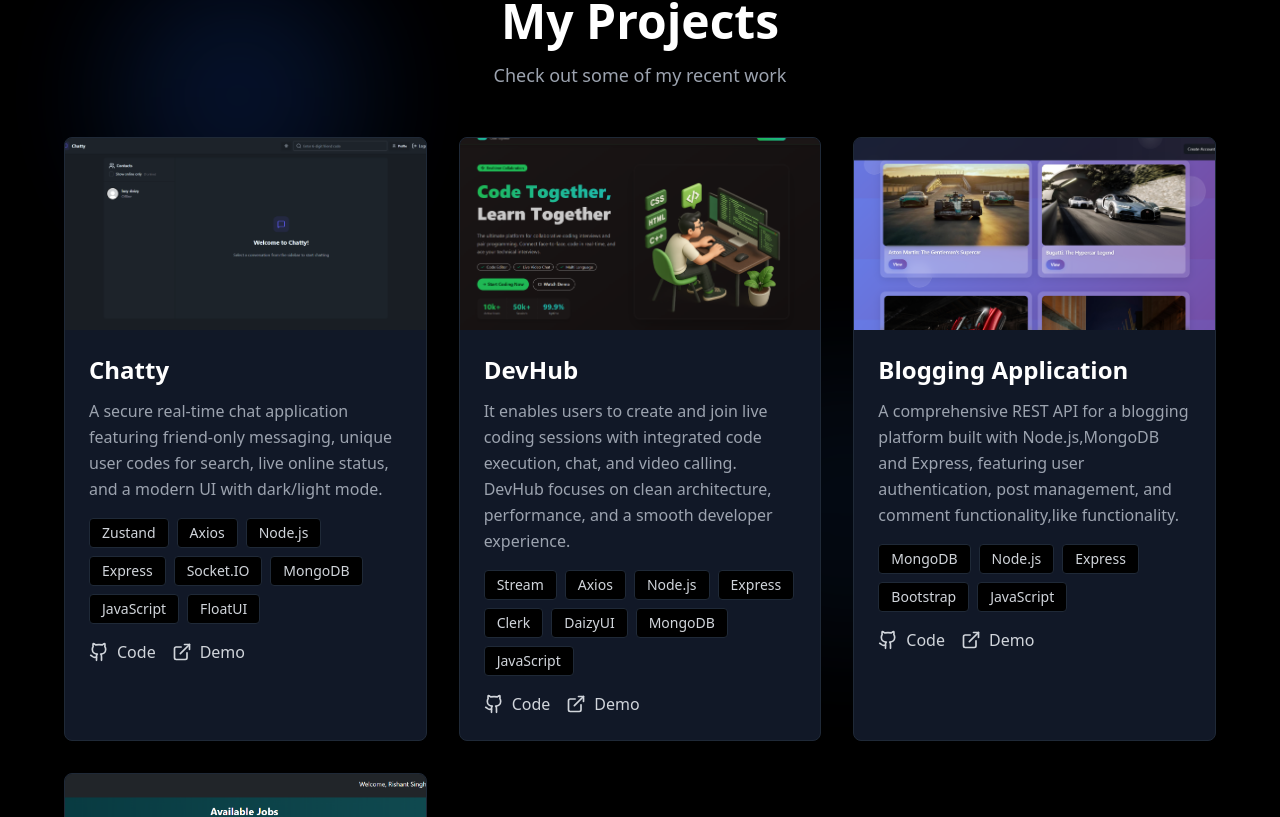
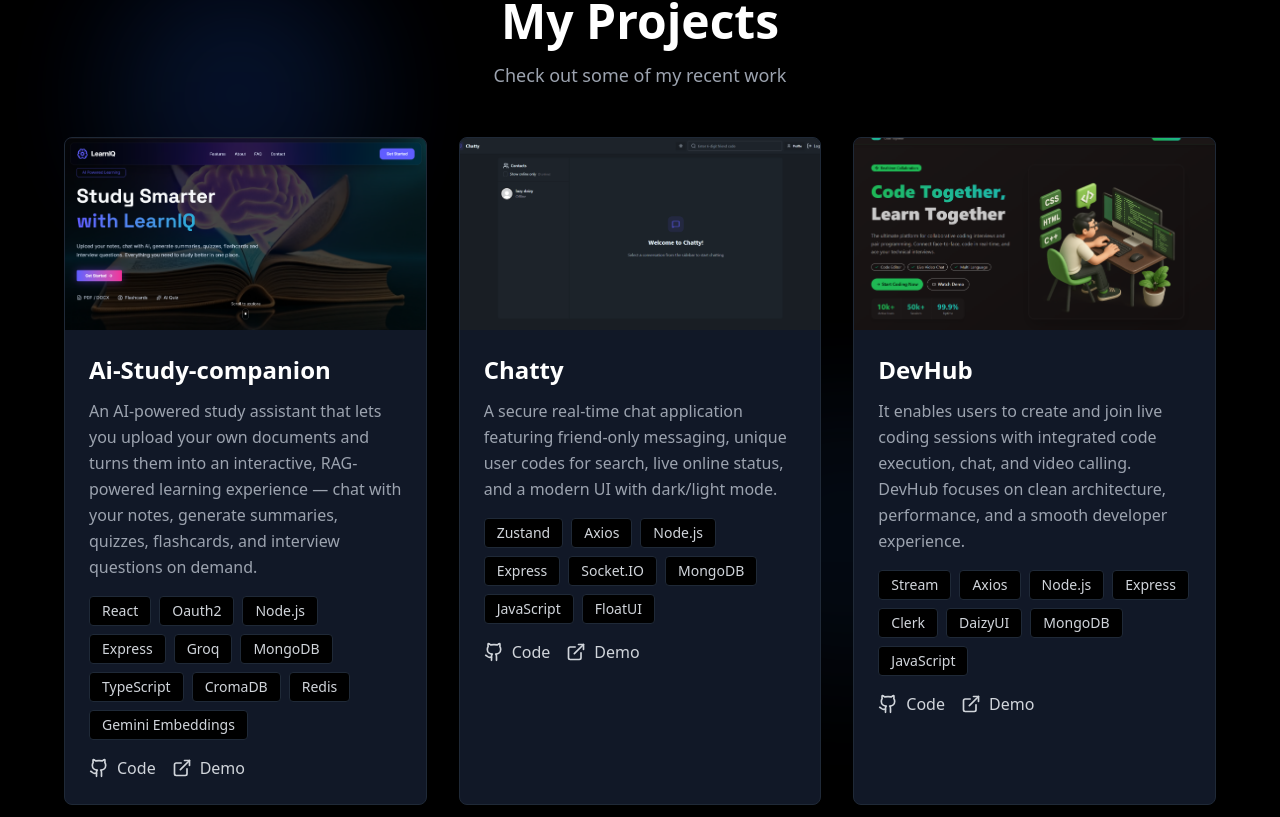
Before and after one commit to rishantsingh0707/portfolio, a React (Vite) app: page / in a window 1280 px wide. Shown: the part 1683-2500 px from the top of the page. Built offline with nearby package versions, Linux system fonts and the light colour scheme.

Commit message:
Added New Project

```diff
--- a/src/data/projects.js
+++ b/src/data/projects.js
@@ -2,10 +2,21 @@ import BlogingImage from "../assets/Bloging.png";
 import Hirely from "../assets/Hirely.png";
 import devhub from "../assets/devhub.png";
 import Chatty from "../assets/Chatty.png";
+import LearnIQ from "../assets/LearnIQ.png";
+
 
 export const projects = [
   {
     id: 1,
+    title: "Ai-Study-companion",
+    description: "An AI-powered study assistant that lets you upload your own documents and turns them into an interactive, RAG-powered learning experience — chat with your notes, generate summaries, quizzes, flashcards, and interview questions on demand.",
+    image: LearnIQ,
+    technologies: ["React", "Oauth2", "Node.js", "Express", "Groq", "MongoDB", "TypeScript", "CromaDB","Redis", "Gemini Embeddings"],
+    github: "https://github.com/rishantsingh0707/ai-study-companion",
+    demo: "https://learniq-steel.vercel.app"
+  },
+  {
+    id: 2,
     title: "Chatty",
     description: "A secure real-time chat application featuring friend-only messaging, unique user codes for search, live online status, and a modern UI with dark/light mode. ",
     image: Chatty,
@@ -14,7 +25,7 @@ export const projects = [
     demo: "https://chatty-9kn5.vercel.app"
   },
   {
-    id: 2,
+    id: 3,
     title: "DevHub",
     description: "It enables users to create and join live coding sessions with integrated code execution, chat, and video calling. DevHub focuses on clean architecture, performance, and a smooth developer experience.",
     image: devhub,
@@ -23,7 +34,7 @@ export const projects = [
     demo: "https://dev-hub-nu-ten.vercel.app"
   },
   {
-    id: 3,
+    id: 4,
     title: "Blogging Application",
     description: "A comprehensive REST API for a blogging platform built with Node.js,MongoDB and Express, featuring user authentication, post management, and comment functionality,like functionality.",
     image: BlogingImage,
@@ -32,7 +43,7 @@ export const projects = [
     demo: "https://bloging-webpage.onrender.com"
   },
   {
-    id: 4,
+    id: 5,
     title: "Hirely",
     description: "An interactive dashboard for data visualization with real-time updates and beautiful charts.",
     image: Hirely,
```
Also changed, not shown: src/assets/LearnIQ.png (added).
